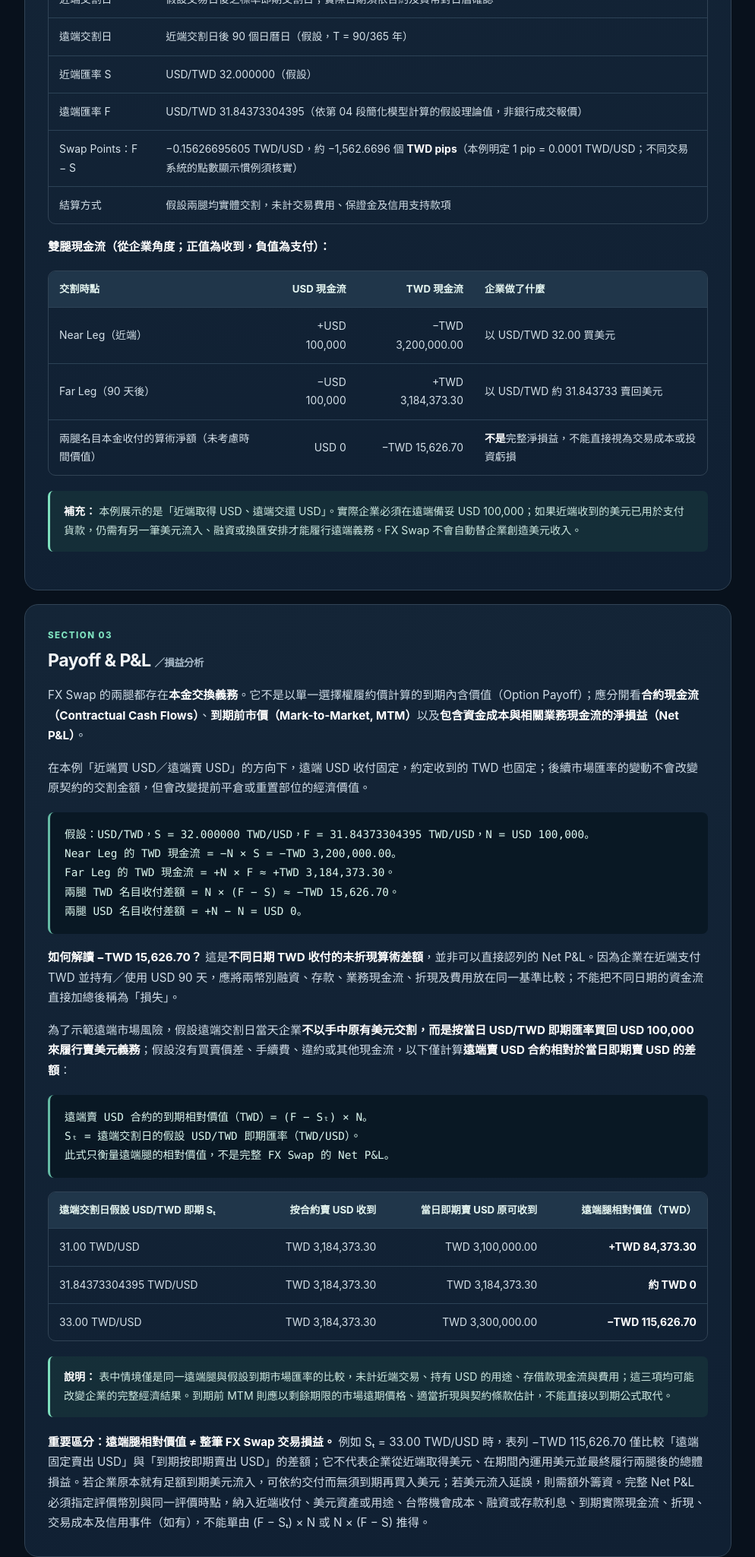
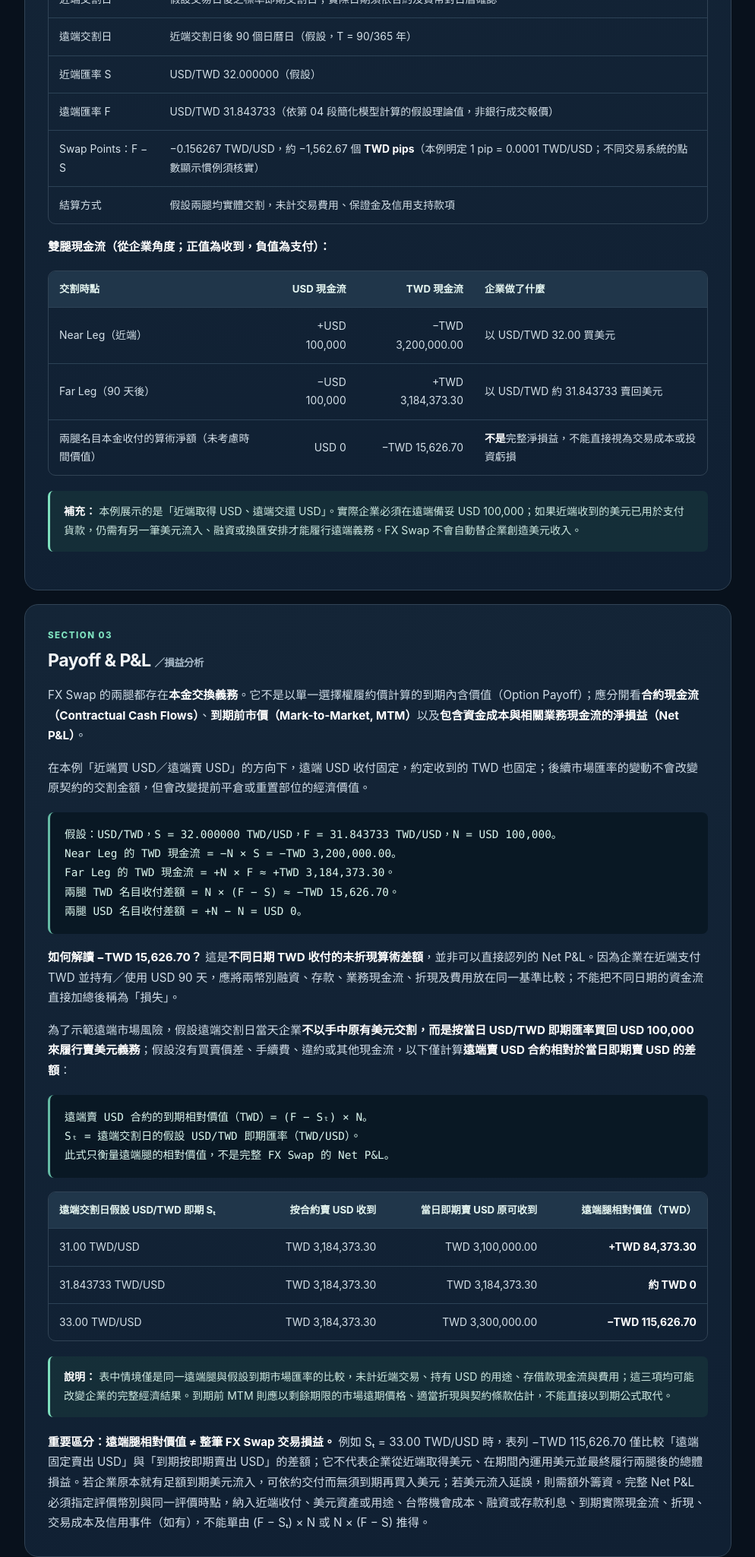
Before and after one commit to 114-nccu/derivatives-academy, a plain HTML site: page products/fx-swap/index.html in a window 1280 px wide. Shown: the part 1440-3489 px from the top of the page at 76% size, without its empty margins (277-1271 px from the left). Drawn offline with Linux system fonts and the light colour scheme.

Commit message:
Add files via upload
Refine AGENTS v1.1 after FX Swap experiment

```diff
--- a/products/fx-swap/index.html
+++ b/products/fx-swap/index.html
@@ -41,11 +41,11 @@
 </tr>
 <tr>
   <td>遠端匯率 F</td>
-  <td>USD/TWD 31.84373304395（依第 04 段簡化模型計算的假設理論值，非銀行成交報價）</td>
+  <td>USD/TWD 31.843733（依第 04 段簡化模型計算的假設理論值，非銀行成交報價）</td>
 </tr>
 <tr>
   <td>Swap Points：F − S</td>
-  <td>−0.15626695605 TWD/USD，約 −1,562.6696 個 <strong>TWD pips</strong>（本例明定 1 pip = 0.0001 TWD/USD；不同交易系統的點數顯示慣例須核實）</td>
+  <td>−0.156267 TWD/USD，約 −1,562.67 個 <strong>TWD pips</strong>（本例明定 1 pip = 0.0001 TWD/USD；不同交易系統的點數顯示慣例須核實）</td>
 </tr>
 <tr>
   <td>結算方式</td>
@@ -87,7 +87,7 @@
 <div class="notice info"><strong>補充：</strong> 本例展示的是「近端取得 USD、遠端交還 USD」。實際企業必須在遠端備妥 USD 100,000；如果近端收到的美元已用於支付貨款，仍需有另一筆美元流入、融資或換匯安排才能履行遠端義務。FX Swap 不會自動替企業創造美元收入。</div>
 </section><section class="article-section" id="payoff" data-section="payoff"><span class="section-label">SECTION 03</span><h2>Payoff &amp; P&amp;L <small class="muted">／損益分析</small></h2><p>FX Swap 的兩腿都存在<strong>本金交換義務</strong>。它不是以單一選擇權履約價計算的到期內含價值（Option Payoff）；應分開看<strong>合約現金流（Contractual Cash Flows）</strong>、<strong>到期前市價（Mark-to-Market, MTM）</strong>以及<strong>包含資金成本與相關業務現金流的淨損益（Net P&amp;L）</strong>。</p>
 <p>在本例「近端買 USD／遠端賣 USD」的方向下，遠端 USD 收付固定，約定收到的 TWD 也固定；後續市場匯率的變動不會改變原契約的交割金額，但會改變提前平倉或重置部位的經濟價值。</p>
-<div class="formula">假設：USD/TWD，S = 32.000000 TWD/USD，F = 31.84373304395 TWD/USD，N = USD 100,000。<br>Near Leg 的 TWD 現金流 = −N × S = −TWD 3,200,000.00。<br>Far Leg 的 TWD 現金流 = +N × F ≈ +TWD 3,184,373.30。<br>兩腿 TWD 名目收付差額 = N × (F − S) ≈ −TWD 15,626.70。<br>兩腿 USD 名目收付差額 = +N − N = USD 0。</div>
+<div class="formula">假設：USD/TWD，S = 32.000000 TWD/USD，F = 31.843733 TWD/USD，N = USD 100,000。<br>Near Leg 的 TWD 現金流 = −N × S = −TWD 3,200,000.00。<br>Far Leg 的 TWD 現金流 = +N × F ≈ +TWD 3,184,373.30。<br>兩腿 TWD 名目收付差額 = N × (F − S) ≈ −TWD 15,626.70。<br>兩腿 USD 名目收付差額 = +N − N = USD 0。</div>
 <p><strong>如何解讀 −TWD 15,626.70？</strong> 這是<strong>不同日期 TWD 收付的未折現算術差額</strong>，並非可以直接認列的 Net P&amp;L。因為企業在近端支付 TWD 並持有／使用 USD 90 天，應將兩幣別融資、存款、業務現金流、折現及費用放在同一基準比較；不能把不同日期的資金流直接加總後稱為「損失」。</p>
 <p>為了示範遠端市場風險，假設遠端交割日當天企業<strong>不以手中原有美元交割，而是按當日 USD/TWD 即期匯率買回 USD 100,000 來履行賣美元義務</strong>；假設沒有買賣價差、手續費、違約或其他現金流，以下僅計算<strong>遠端賣 USD 合約相對於當日即期賣 USD 的差額</strong>：</p>
 <div class="formula">遠端賣 USD 合約的到期相對價值（TWD）= (F − Sₜ) × N。<br>Sₜ = 遠端交割日的假設 USD/TWD 即期匯率（TWD/USD）。<br>此式只衡量遠端腿的相對價值，不是完整 FX Swap 的 Net P&amp;L。</div>
@@ -108,7 +108,7 @@
   <td style="text-align:right"><strong>+TWD 84,373.30</strong></td>
 </tr>
 <tr>
-  <td>31.84373304395 TWD/USD</td>
+  <td>31.843733 TWD/USD</td>
   <td style="text-align:right">TWD 3,184,373.30</td>
   <td style="text-align:right">TWD 3,184,373.30</td>
   <td style="text-align:right"><strong>約 TWD 0</strong></td>
@@ -125,12 +125,12 @@
 <p><strong>重要區分：遠端腿相對價值 ≠ 整筆 FX Swap 交易損益。</strong> 例如 Sₜ = 33.00 TWD/USD 時，表列 −TWD 115,626.70 僅比較「遠端固定賣出 USD」與「到期按即期賣出 USD」的差額；它不代表企業從近端取得美元、在期間內運用美元並最終履行兩腿後的總體損益。若企業原本就有足額到期美元流入，可依約交付而無須到期再買入美元；若美元流入延誤，則需額外籌資。完整 Net P&amp;L 必須指定評價幣別與同一評價時點，納入近端收付、美元資產或用途、台幣機會成本、融資或存款利息、到期實際現金流、折現、交易成本及信用事件（如有），不能單由 (F − Sₜ) × N 或 N × (F − S) 推得。</p>
 </section><section class="article-section" id="pricing" data-section="pricing"><span class="section-label">SECTION 04</span><h2>Pricing Drivers <small class="muted">／定價因子</small></h2><p>典型 FX Swap 的兩個成交匯率可寫成：<strong>近端匯率 S</strong> 以及 <strong>遠端匯率 F = S + Swap Points</strong>。Swap Points 是以<strong>報價幣／基準幣</strong>表達的匯率差，符號必須連同 USD/TWD 報價方向閱讀；它不是單獨的固定收益率，也不等於市場對未來 Spot 的預測。</p>
 <p>在假設兩種貨幣的資金利率都可在同一期限取得、採可比的<strong>單利</strong>年化慣例，且忽略跨幣別基差、買賣價差、不同抵押條款、信用與流動性成本時，簡化無套利關係為：</p>
-<div class="formula">貨幣對：USD/TWD（1 USD = S TWD）；S、F 單位均為 TWD/USD。<br>F = S × (1 + r_TWD × T) / (1 + r_USD × T)<br>Swap Points = F − S（TWD/USD）<br><br>假設 S = 32.00 TWD/USD；r_TWD = 2.00%／年；r_USD = 4.00%／年；<br>T = 90/365 年；兩利率均假設適用同一 90 天期間與單利日數基礎。<br>F = 32.00 × [1 + 0.02 × (90/365)] / [1 + 0.04 × (90/365)]<br>  ≈ 31.84373304395 TWD/USD。<br>Swap Points ≈ −0.15626695605 TWD/USD（≈ −1,562.6696 pips，若 1 pip = 0.0001 TWD/USD）。</div>
+<div class="formula">貨幣對：USD/TWD（1 USD = S TWD）；S、F 單位均為 TWD/USD。<br>F = S × (1 + r_TWD × T) / (1 + r_USD × T)<br>Swap Points = F − S（TWD/USD）<br><br>假設 S = 32.00 TWD/USD；r_TWD = 2.00%／年；r_USD = 4.00%／年；<br>T = 90/365 年；兩利率均假設適用同一 90 天期間與單利日數基礎。<br>F = 32.00 × [1 + 0.02 × (90/365)] / [1 + 0.04 × (90/365)]<br>  ≈ 31.843733 TWD/USD。<br>Swap Points ≈ −0.156267 TWD/USD（≈ −1,562.67 pips，若 1 pip = 0.0001 TWD/USD）。</div>
 <p>本例假設 USD 利率高於 TWD 利率，故在上述簡化條件下 <strong>F 低於 S</strong>，即 USD 以 TWD 表示的遠期貼水。<strong>這不是預測 USD/TWD 90 天後一定下跌。</strong></p>
 <p>影響實際報價或 MTM 的因素包括：近端匯率、兩幣別相同交割區間的可交易資金曲線、剩餘天期、跨幣別基差（Cross-Currency Basis）、市場供需與流動性、信用與抵押安排、買賣價差，以及兩腿的交割日／假日規則。若兩腿不是 Spot／Forward 組合，應改以<strong>近端與遠端各自的交割日</strong>推導期間點數，而非直接套用本例 90 天的 Spot-to-Forward 公式。</p>
 <div class="notice info"><strong>補充：</strong> 這是刻意簡化的理論示例。實際交易涉及不同貨幣的市場慣例、報價小數位、tom/next、折現曲線與資金基差；未取得特定合約與可驗證市場報價前，不能宣稱本頁的 F、Swap Points 或 pips 是任何銀行可成交的價格。</div>
 </section><section class="article-section" id="cases" data-section="cases"><span class="section-label">SECTION 05</span><h2>Use Cases <small class="muted">／應用情境</small></h2><h3>案例：企業需要短期美元資金，但不希望永久變更持有幣別</h3>
-<p><strong>假設</strong>台灣企業持有 TWD 3,200,000，近期需暫時使用 USD 100,000，並預計 90 天後另有 USD 100,000 應收款（這筆遠端美元流入也是假設，尚須評估能否如期收款）。在教學假設的 USD/TWD 32.00 及簡化遠端匯率 31.84373304395 下，企業透過 FX Swap 近端付 TWD 3,200,000 換入 USD 100,000；遠端交出 USD 100,000，換回約 TWD 3,184,373.30。</p>
+<p><strong>假設</strong>台灣企業持有 TWD 3,200,000，近期需暫時使用 USD 100,000，並預計 90 天後另有 USD 100,000 應收款（這筆遠端美元流入也是假設，尚須評估能否如期收款）。在教學假設的 USD/TWD 32.00 及簡化遠端匯率 31.843733 下，企業透過 FX Swap 近端付 TWD 3,200,000 換入 USD 100,000；遠端交出 USD 100,000，換回約 TWD 3,184,373.30。</p>
 <p>此結構可把「這段期間取得美元、未來換回台幣」兩個需求合併約定。<strong>它管理的是資金期限與匯率交換安排，而不是保證資金成本更低</strong>。評估時仍應和直接借入 USD、持有 TWD 的機會成本、對手方額度、信用支持及銀行買賣價差比較。若遠端美元應收款延遲或落空，原本看似配對的交割義務將變成額外資金壓力。</p>
 <p><strong>反向案例（不另設定數字）：</strong> 若企業近端持有 USD、需要暫時取得 TWD，可以反向交易：近端賣 USD／買 TWD，遠端買 USD／賣 TWD；兩腿現金流的正負方向與本例相反。</p>
 </section><section class="article-section" id="risks" data-section="risks"><span class="section-label">SECTION 06</span><h2>Risk Analysis <small class="muted">／風險分析</small></h2><ul>
```
Also changed, not shown: tests.html (+1 -1 lines), 6 other files.
